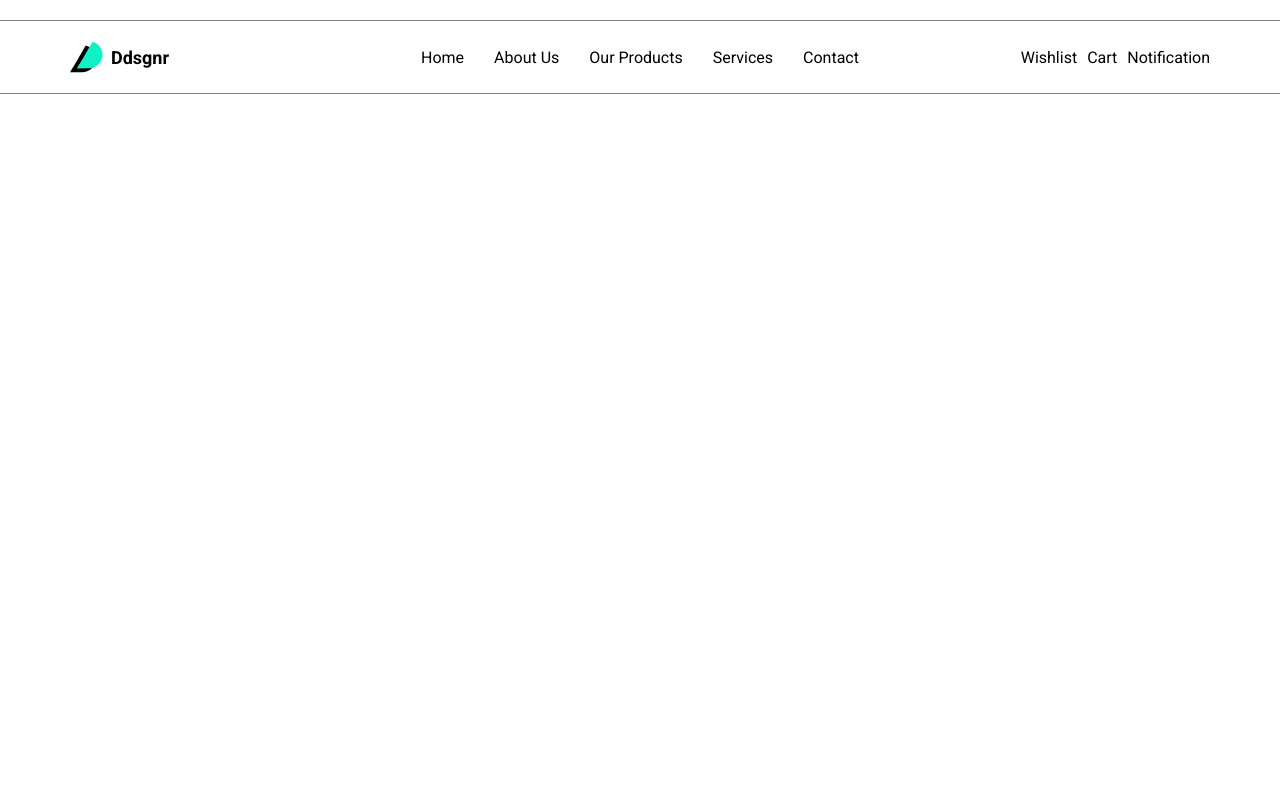
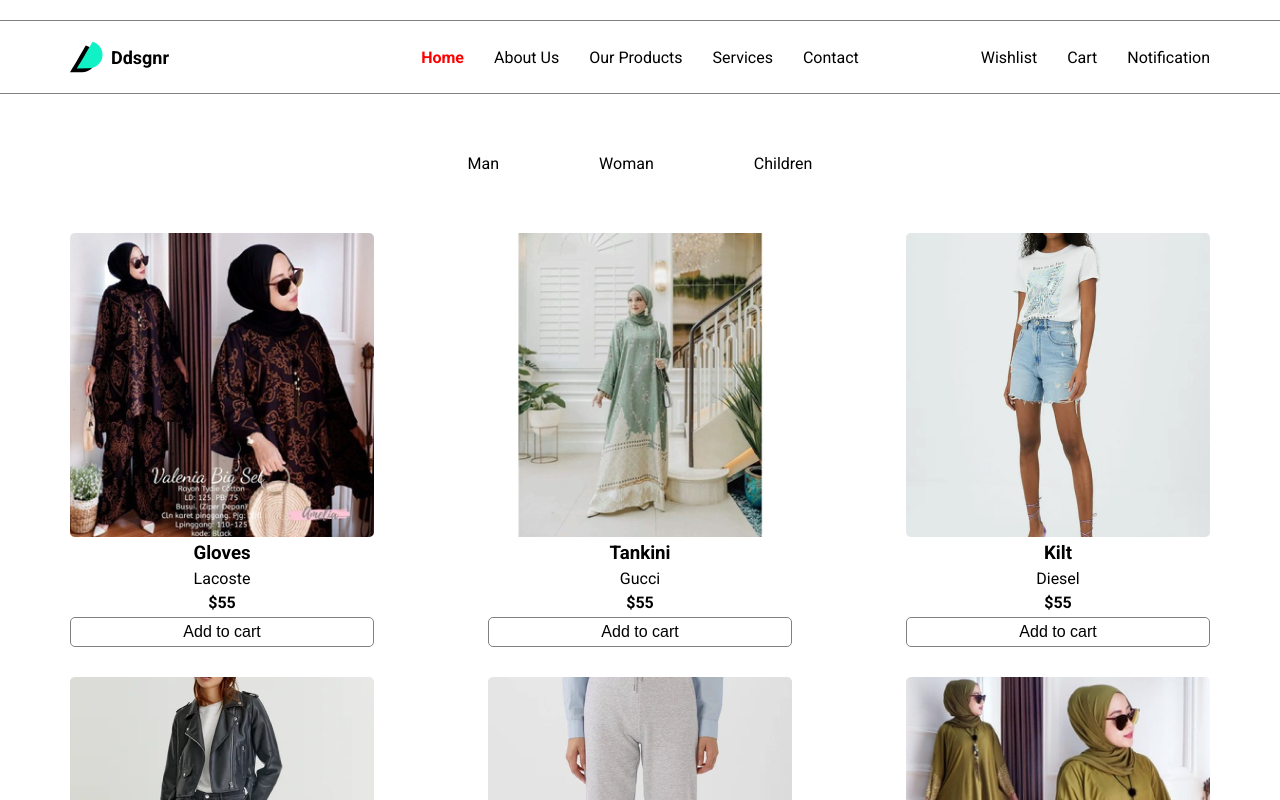
Before and after one commit to petrikpopov/my-shop, a React (Create React App) app: page /home in a window 1280 px wide. Shown: the top 800 px of the page. Built offline with nearby package versions, Linux system fonts and the light colour scheme.

Commit message:
create routing

```diff
--- a/src/App.js
+++ b/src/App.js
@@ -6,6 +6,10 @@ import AboutUs from './components/aboutUs';
 import OurProducts from './components/our-products';
 import Services from './components/services';
 import Contact from './components/contact';
+import Man from './components/man';
+import Woman from './components/woman';
+import Children from './components/children';
+
 import { BrowserRouter, Routes, Route } from "react-router-dom";
 import { useState } from 'react';
 
@@ -83,11 +87,14 @@ function App() {
      <BrowserRouter>
       <Header></Header>
       <Routes>
-        <Route path='/' element={<HomePage tovar={tovar}/>}></Route>
+        <Route path='home' element={<HomePage tovar={tovar}/>}></Route>
         <Route path='about-us' element={<AboutUs/>}></Route>
         <Route path='our-products' element={<OurProducts/>}></Route>
         <Route path='services' element={<Services/>}></Route>
         <Route path='contact' element={<Contact/>}></Route>
+        <Route path='man' element={<Man/>}></Route>
+        <Route path='woman' element={<Woman/>}></Route>
+        <Route path='children' element={<Children/>}></Route>
       </Routes>
      </BrowserRouter>
     </>
--- /dev/null
+++ b/src/components/children.js
@@ -0,0 +1,9 @@
+export default function Children () {
+    return (<>
+        <div className="container">
+            <div className="content-wrapper">
+                <h2>Children</h2>
+            </div>
+       </div>
+    </>)
+}
--- a/src/components/header.js
+++ b/src/components/header.js
@@ -1,12 +1,14 @@
-import { Link } from "react-router-dom";
+import { useState } from "react";
+import { Link, NavLink } from "react-router-dom";
 
 export default function Header () {
+
     return (<>
         <div className="my-header">
             <div className="container">
                 <div className="wrapper-header">
                     <div className="logo-link-wrapper">
-                        <Link to="/" className="logo-link">
+                        <Link to="home" className="logo-link">
                             <img src="/logoIcon.svg" className="logo-img" alt="logoIcon"/>
                             Ddsgnr
                         </Link>
@@ -14,11 +16,11 @@ export default function Header () {
 
                     <nav className="wrapper-menu">
                         <ul className="base-nemu">
-                            <li><Link to="/">Home</Link></li>
-                            <li><Link to="about-us">About Us</Link></li>
-                            <li><Link to="our-products">Our Products</Link></li>
-                            <li><Link to="services">Services</Link></li>
-                            <li><Link to="contact">Contact</Link></li>
+                            <li><NavLink to="home" className={({isActive}) => isActive ? "active-app" : ""}>Home</NavLink></li>
+                            <li><NavLink to="about-us" className={({isActive}) => isActive ? "active-app" : ""}>About Us</NavLink></li>
+                            <li><NavLink to="our-products" className={({isActive}) => isActive ? "active-app" : ""}>Our Products</NavLink></li>
+                            <li><NavLink to="services" className={({isActive})=>isActive ? "active-app" : ""}>Services</NavLink></li>
+                            <li><NavLink to="contact" className={({isActive}) => isActive ? "active-app" : ""}>Contact</NavLink></li>
                         </ul>
                     </nav>
 
--- a/src/components/home.js
+++ b/src/components/home.js
@@ -1,12 +1,20 @@
+import { Link, NavLink } from "react-router-dom"
 import TovarItem from "./tovarItem"
 
 export default function HomePage ({tovar}) {
     return (<>
        <div className="container">
             <div className="content-wrapper-home">
-                {tovar.map(item=>(
-                    <TovarItem key={item} tovar={item}></TovarItem>
-                ))}
+                <ul className="list-type">
+                    <li><NavLink to="/man">Man</NavLink></li>
+                    <li><NavLink to="/woman">Woman</NavLink></li>
+                    <li><NavLink to="/children">Children</NavLink></li>
+                </ul>
+                <div className="wrapper-tovar">
+                    {tovar.map(item=>(
+                        <TovarItem key={item} tovar={item}></TovarItem>
+                    ))}
+                </div>
             </div>
        </div>
     </>)
--- /dev/null
+++ b/src/components/man.js
@@ -0,0 +1,9 @@
+export default function Man () {
+    return (<>
+        <div className="container">
+            <div className="content-wrapper">
+                <h2>Man</h2>
+            </div>
+       </div>
+    </>)
+}
--- /dev/null
+++ b/src/components/woman.js
@@ -0,0 +1,9 @@
+export default function Woman () {
+    return (<>
+        <div className="container">
+            <div className="content-wrapper">
+                <h2>Woman</h2>
+            </div>
+       </div>
+    </>)
+}
--- a/src/index.css
+++ b/src/index.css
@@ -24,6 +24,20 @@ a {
     max-width: 1170px;
     margin: 0 auto;
     padding: 0 15px;
+}
+
+.active-app {
+    color: red;
+    font-weight: 700;
+}
+
+.list-type a {
+    padding: 3px 5px;
+}
+.list-type a:hover {
+    border-bottom: 2px solid red;
+    margin-top: 3px;
+    transition: 0.2s ease;
 }
 
 .my-header {
@@ -60,13 +74,21 @@ a {
     display: flex;
     justify-content: flex-end;
     align-items: center;
-    gap: 10px;
+    gap: 30px;
 }
 
-.content-wrapper-home {
-   display: flex;
-   justify-content: space-between;
-   flex-wrap: wrap;
+
+.wrapper-tovar {
+    display: flex;
+    justify-content: space-between;
+    flex-wrap: wrap;
+}
+
+.list-type {
+    display: flex;
+    justify-content: center;
+    gap: 90px;
+    margin: 60px 0;
 }
 
 .tovar-card {
```
